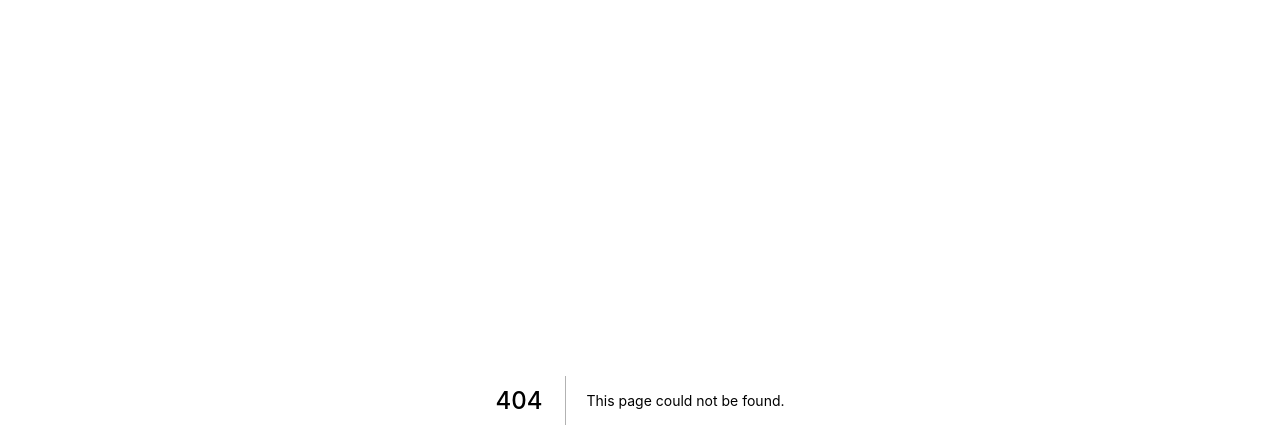
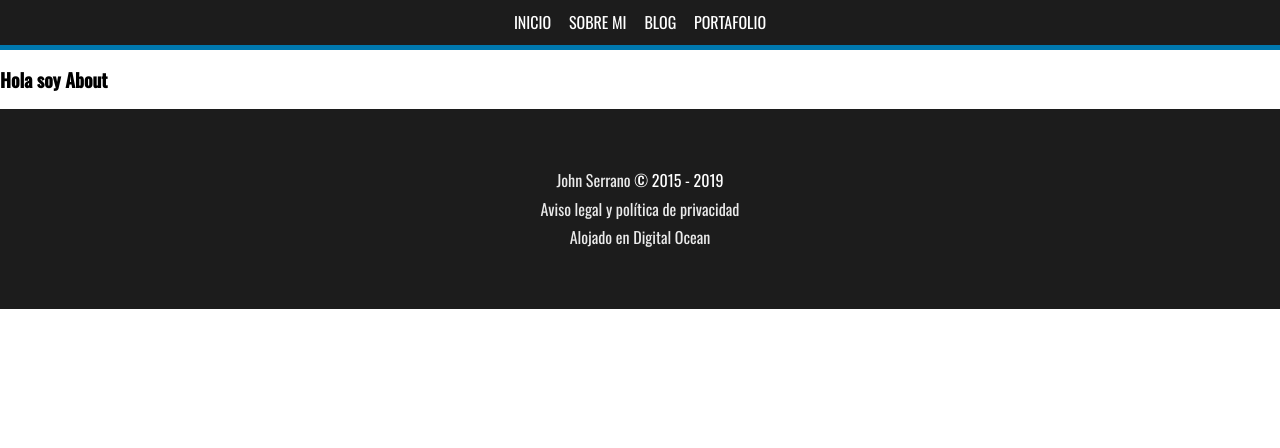
Before and after one commit to jandrey15/personal-site, a Next.js app: page /about in a window 1280 px wide. Before the commit this address had no page. Shown: the top 448 px of the page. Built offline with nearby package versions, Linux system fonts and the light colour scheme.

Commit message:
Add component Layout Header Footer and styles global

```diff
--- /dev/null
+++ b/components/Footer.js
@@ -0,0 +1,52 @@
+const Footer = (props) => {
+  const ano = (new Date()).getFullYear()
+  return (
+    <footer id='Footer'>
+      <div className='text'>
+        <div className='copyright'>
+          <a href='/'>John Serrano</a> <span>© 2015 - {ano}</span>
+        </div>
+        <a className='legal' href='/legal' rel='nofollow'>Aviso legal y política de privacidad</a>
+        <a className='alojado' href='https://www.digitalocean.com/'>Alojado en Digital Ocean</a>
+      </div>
+      <style jsx>{`
+        #Footer {
+          height: 200px;
+          background: #1c1c1c;
+          color: #ffffff;
+          display: flex;
+          align-items: center;
+        }
+
+        .text {
+          margin: 0 auto;
+          font-weight: 400;
+          text-align: center;
+          width: 330px;
+        }
+
+        .copyright {
+          margin-bottom: 10px;
+        }
+
+        .copyright a {
+          text-decoration: none;
+          color: #eaeaea;
+        }
+
+        .legal, .alojado {
+          text-decoration: none;
+          color: #eaeaea;
+          display: block;
+          margin-bottom: 10px;
+        }
+
+        .text a:hover { color: #ffffff; }
+
+        .text a:last-child { margin: 0 }
+      `}</style>
+    </footer>
+  )
+}
+
+export default Footer
--- /dev/null
+++ b/components/Header.js
@@ -0,0 +1,45 @@
+const Header = (props) => {
+  return (
+    <header id='Header'>
+      <nav className='container'>
+        <ul className='menu'>
+          <li><a href='http://' target='_blank' rel='noopener noreferrer'>Inicio</a></li>
+          <li><a href='http://' target='_blank' rel='noopener noreferrer'>Sobre mi</a></li>
+          <li><a href='http://' target='_blank' rel='noopener noreferrer'>Blog</a></li>
+          <li><a href='http://' target='_blank' rel='noopener noreferrer'>portafolio</a></li>
+        </ul>
+      </nav>
+      <style jsx>{`
+        #Header {
+          height: 45px;
+          background: #1c1c1c;
+          border-bottom: 5px solid #0078ae;
+        }
+
+        .menu {
+          list-style: none;
+          margin: 0 auto;
+          padding: 0;
+          display: flex;
+          justify-content: space-around;
+          align-items: center;
+          height: 45px;
+          width: 270px;
+        }
+
+        .menu a {
+          text-decoration: none;
+          color: #ffffff;
+          text-transform: uppercase;
+          font-weight: 400;
+        }
+
+        .menu a:hover {
+          color: #0078ae;
+        }
+      `}</style>
+    </header>
+  )
+}
+
+export default Header
--- /dev/null
+++ b/components/Layout.js
@@ -0,0 +1,28 @@
+import Head from 'next/head'
+import Header from './Header'
+import Footer from './Footer'
+import globalStyles from '../styles/global'
+
+const Layout = ({ children, title }) => {
+  return (
+    <div id='Layout'>
+      <Head>
+        <title>{title || 'John Serrano'}</title>
+
+        <meta charSet='UTF-8' />
+        <meta
+          name='viewport'
+          content='width=device-width, initial-scale=1, maximum-scale=1, user-scalable=no'
+        />
+      </Head>
+
+      <Header />
+      {children}
+      <Footer />
+
+      <style jsx global>{globalStyles}</style>
+    </div>
+  )
+}
+
+export default Layout
--- /dev/null
+++ b/pages/_app.js
@@ -0,0 +1,19 @@
+import React from 'react'
+import App, { Container } from 'next/app'
+import Layout from '../components/Layout'
+
+class MyApp extends App {
+  render () {
+    const { Component, pageProps } = this.props
+
+    return (
+      <Container>
+        <Layout>
+          <Component {...pageProps} />
+        </Layout>
+      </Container>
+    )
+  }
+}
+
+export default MyApp
--- /dev/null
+++ b/pages/about.js
@@ -0,0 +1,3 @@
+const About = () => <h3>Hola soy About</h3>
+
+export default About
--- /dev/null
+++ b/styles/global.js
@@ -0,0 +1,254 @@
+import css from 'styled-jsx/css'
+
+export default css.global`
+  @import url('https://fonts.googleapis.com/css?family=Oswald:400,500&display=swap');
+
+  body {
+    font-family: 'Oswald', system-ui, sans-serif;
+    font-size: 16px;
+    margin: 0;
+  }
+
+  .container {
+    margin: 0 auto;
+    max-width: 1000px;
+    flex: 1;
+    width: 100%;
+  }
+
+  #Layout {
+    display: flex;
+    flex-direction: column;
+    margin: 0;
+    min-height: 100vh;
+  }
+
+  .text img,
+  .text figure img,
+  .text .instagram-media,
+  .text iframe,
+  .text figure {
+    max-width: 900px;
+    margin: 0;
+    object-fit: contain;
+  }
+
+  /* Make clicks pass-through */
+  #nprogress {
+    pointer-events: none;
+  }
+  #nprogress .bar {
+    background: #ef1424;
+    position: fixed;
+    z-index: 1031;
+    top: 0;
+    left: 0;
+    width: 100%;
+    height: 2px;
+  }
+  /* Fancy blur effect */
+  #nprogress .peg {
+    display: block;
+    position: absolute;
+    right: 0px;
+    width: 100px;
+    height: 100%;
+    box-shadow: 0 0 10px #ef1424, 0 0 5px #ef1424;
+    opacity: 1;
+    -webkit-transform: rotate(3deg) translate(0px, -4px);
+    -ms-transform: rotate(3deg) translate(0px, -4px);
+    transform: rotate(3deg) translate(0px, -4px);
+  }
+  /* Remove these to get rid of the spinner */
+  #nprogress .spinner {
+    display: block;
+    position: fixed;
+    z-index: 1031;
+    top: 15px;
+    right: 15px;
+  }
+  #nprogress .spinner-icon {
+    width: 18px;
+    height: 18px;
+    box-sizing: border-box;
+    border: solid 2px transparent;
+    border-top-color: #ef1424;
+    border-left-color: #ef1424;
+    border-radius: 50%;
+    -webkit-animation: nprogress-spinner 400ms linear infinite;
+    animation: nprogress-spinner 400ms linear infinite;
+  }
+  .nprogress-custom-parent {
+    overflow: hidden;
+    position: relative;
+  }
+  .nprogress-custom-parent #nprogress .spinner,
+  .nprogress-custom-parent #nprogress .bar {
+    position: absolute;
+  }
+  @-webkit-keyframes nprogress-spinner {
+    0% {
+      -webkit-transform: rotate(0deg);
+    }
+    100% {
+      -webkit-transform: rotate(360deg);
+    }
+  }
+  @keyframes nprogress-spinner {
+    0% {
+      transform: rotate(0deg);
+    }
+    100% {
+      transform: rotate(360deg);
+    }
+  }
+
+  /* @media screen and (max-width: 1024px) {
+    .text img,
+    .text figure img,
+    .text .instagram-media,
+    .text iframe,
+    .text figure {
+      width: 100% !important;
+      margin: 0 auto;
+      height: auto;
+      object-fit: none;
+    }
+  } */
+  /*! normalize.css v8.0.0 | MIT License | github.com/necolas/normalize.css */
+  button,
+  hr,
+  input {
+    overflow: visible;
+  }
+  progress,
+  sub,
+  sup {
+    vertical-align: baseline;
+  }
+  [type='checkbox'],
+  [type='radio'],
+  legend {
+    box-sizing: border-box;
+    padding: 0;
+  }
+  html {
+    line-height: 1.15;
+    -webkit-text-size-adjust: 100%;
+  }
+  h1 {
+    font-size: 2em;
+    margin: 0.67em 0;
+  }
+  hr {
+    box-sizing: content-box;
+    height: 0;
+  }
+  code,
+  kbd,
+  pre,
+  samp {
+    font-family: monospace, monospace;
+    font-size: 1em;
+  }
+  a {
+    background-color: transparent;
+  }
+  abbr[title] {
+    border-bottom: none;
+    text-decoration: underline;
+    text-decoration: underline dotted;
+  }
+  b,
+  strong {
+    font-weight: bolder;
+  }
+  small {
+    font-size: 80%;
+  }
+  sub,
+  sup {
+    font-size: 75%;
+    line-height: 0;
+    position: relative;
+  }
+  sub {
+    bottom: -0.25em;
+  }
+  sup {
+    top: -0.5em;
+  }
+  img {
+    border-style: none;
+  }
+  button,
+  input,
+  optgroup,
+  select,
+  textarea {
+    font-family: inherit;
+    font-size: 100%;
+    line-height: 1.15;
+    margin: 0;
+  }
+  button,
+  select {
+    text-transform: none;
+  }
+  [type='button'],
+  [type='reset'],
+  [type='submit'],
+  button {
+    -webkit-appearance: button;
+  }
+  [type='button']::-moz-focus-inner,
+  [type='reset']::-moz-focus-inner,
+  [type='submit']::-moz-focus-inner,
+  button::-moz-focus-inner {
+    border-style: none;
+    padding: 0;
+  }
+  [type='button']:-moz-focusring,
+  [type='reset']:-moz-focusring,
+  [type='submit']:-moz-focusring,
+  button:-moz-focusring {
+    outline: ButtonText dotted 1px;
+  }
+  fieldset {
+    padding: 0.35em 0.75em 0.625em;
+  }
+  legend {
+    color: inherit;
+    display: table;
+    max-width: 100%;
+    white-space: normal;
+  }
+  textarea {
+    overflow: auto;
+  }
+  [type='number']::-webkit-inner-spin-button,
+  [type='number']::-webkit-outer-spin-button {
+    height: auto;
+  }
+  [type='search'] {
+    -webkit-appearance: textfield;
+    outline-offset: -2px;
+  }
+  [type='search']::-webkit-search-decoration {
+    -webkit-appearance: none;
+  }
+  ::-webkit-file-upload-button {
+    -webkit-appearance: button;
+    font: inherit;
+  }
+  details {
+    display: block;
+  }
+  summary {
+    display: list-item;
+  }
+  [hidden],
+  template {
+    display: none;
+  }
+`
```
Also changed, not shown: pages/index.js (+3 -21 lines).
